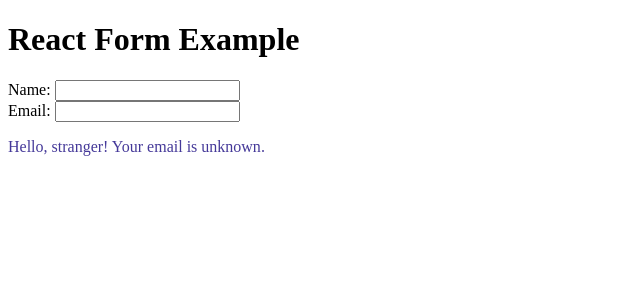
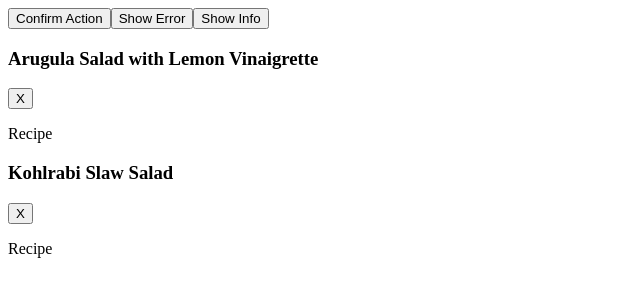
Before and after one commit to illiabutsenko/Node-React, a React app: page / in a window 1280 px wide. Shown: the top 300 px of the page, without its empty margins (0-640 px from the left). Built offline with nearby package versions, Linux system fonts and the light colour scheme; the HTML template or start-up script is replaced by a standard one.

Commit message:
React. Component composition

```diff
--- /dev/null
+++ b/src/components/Modal.jsx
@@ -0,0 +1,13 @@
+export default function Modal(props) {
+  return (
+    <div>
+      <div>
+        <h3>{props.title}</h3>
+        <button onClick={props.onClose}>X</button>
+      </div>
+      <div>
+        <p>{props.message}</p>
+      </div>
+    </div>
+  );
+}
--- /dev/null
+++ b/src/components/ModalContainer.jsx
@@ -0,0 +1,47 @@
+import { useState } from "react";
+import Modal from "./Modal";
+
+export default function ModalContainer() {
+  const [showConfirm, setShowConfirm] = useState(false);
+  const [showError, setShowError] = useState(false);
+  const [showInfo, setShowInfo] = useState(false);
+
+  function handleConfirm() {
+    setShowConfirm(false);
+  }
+  function handleError() {
+    setShowError(false);
+  }
+  function handleInfo() {
+    setShowInfo(false);
+  }
+
+  return (
+    <div>
+      <button onClick={() => setShowConfirm(true)}>Confirm Action</button>
+      <button onClick={() => setShowError(true)}>Show Error</button>
+      <button onClick={() => setShowInfo(true)}>Show Info</button>
+      {showConfirm && (
+        <Modal
+          title="Confirm Action"
+          message="Are you sure you want to do this?"
+          onClose={handleConfirm}
+        />
+      )}
+      {showError && (
+        <Modal
+          title="Error"
+          message="Something went wrong. Please try later."
+          onClose={handleError}
+        />
+      )}
+      {showInfo && (
+        <Modal
+          title="Info"
+          message="This is some information for you."
+          onClose={handleInfo}
+        />
+      )}
+    </div>
+  );
+}
--- /dev/null
+++ b/src/components/Recipes.jsx
@@ -0,0 +1,32 @@
+import { useState } from "react";
+import Modal from "./Modal";
+
+export default function UseModal() {
+  const [recipe1, setRecipe1] = useState("Recipe");
+  const [recipe2, setRecipe2] = useState("Recipe");
+
+  function showRecipe1() {
+    setRecipe1(
+      `Fresh arugula, Red grapes, Parmesan cheese, Almonds, Tamari and my lemon vinaigrette – To tie it all together! This 6-ingredient salad dressing is zingy, bold, and bright.`
+    );
+  }
+  function showRecipe2() {
+    setRecipe2(
+      `An apple, Red onion, Apple cider vinegar and mustard, Honey, Extra-virgin olive oil, Hazelnuts And parsley.`
+    );
+  }
+  return (
+    <div>
+      <Modal
+        title="Arugula Salad with Lemon Vinaigrette"
+        message={recipe1}
+        onClose={showRecipe1}
+      />
+      <Modal
+        title="Kohlrabi Slaw Salad"
+        message={recipe2}
+        onClose={showRecipe2}
+      />
+    </div>
+  );
+}
--- a/src/index.jsx
+++ b/src/index.jsx
@@ -1,10 +1,12 @@
 import ReactDOM from "react-dom/client";
-import UserInput from "./components/UserInput";
+import ModalContainer from "./components/ModalContainer";
+import Recipes from "./components/Recipes";
 
 function App() {
   return (
     <div>
-      <UserInput />
+      <ModalContainer />
+      <Recipes />
     </div>
   );
 }
```
Also changed, not shown: src/components/Card.jsx (added, +8 -0 lines).
